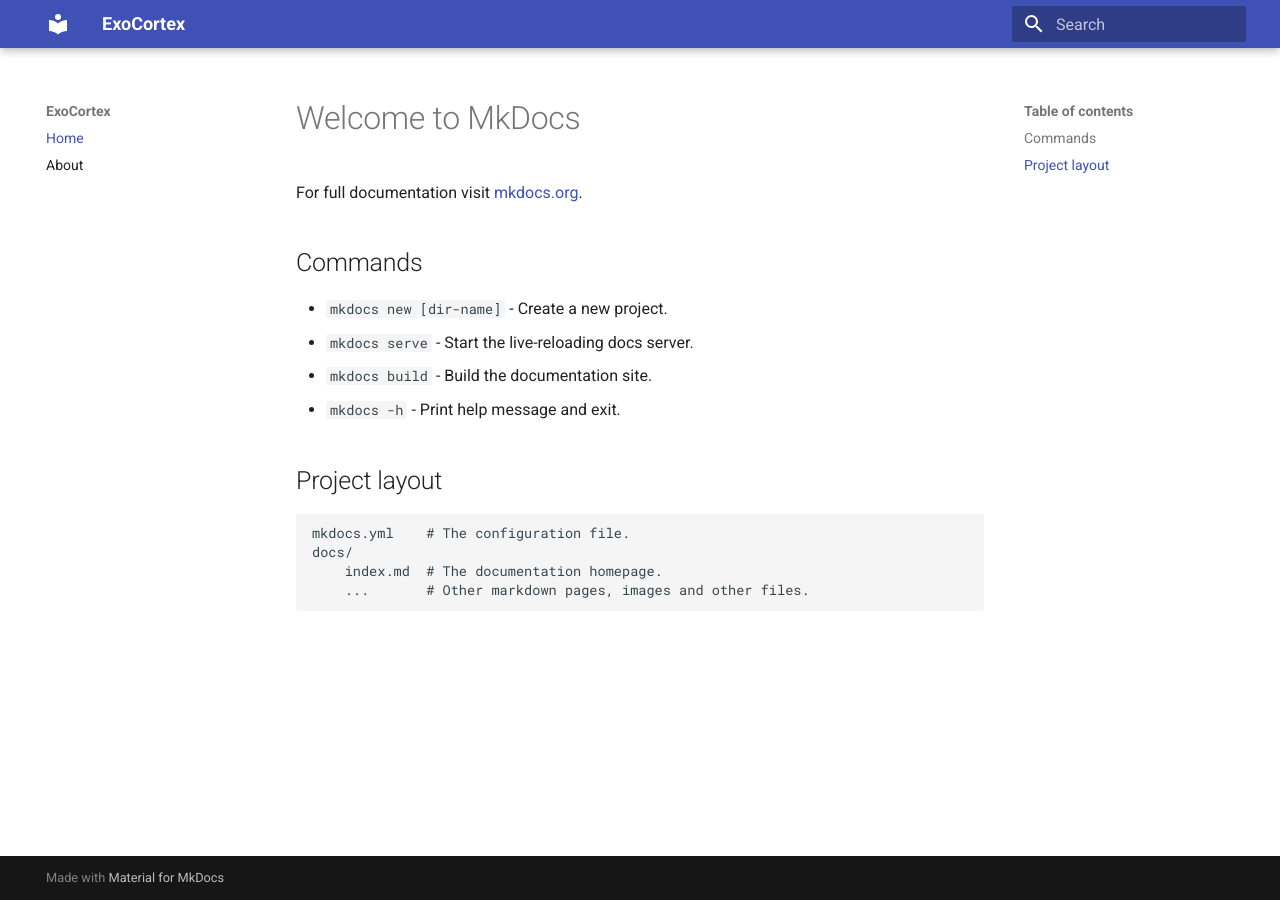
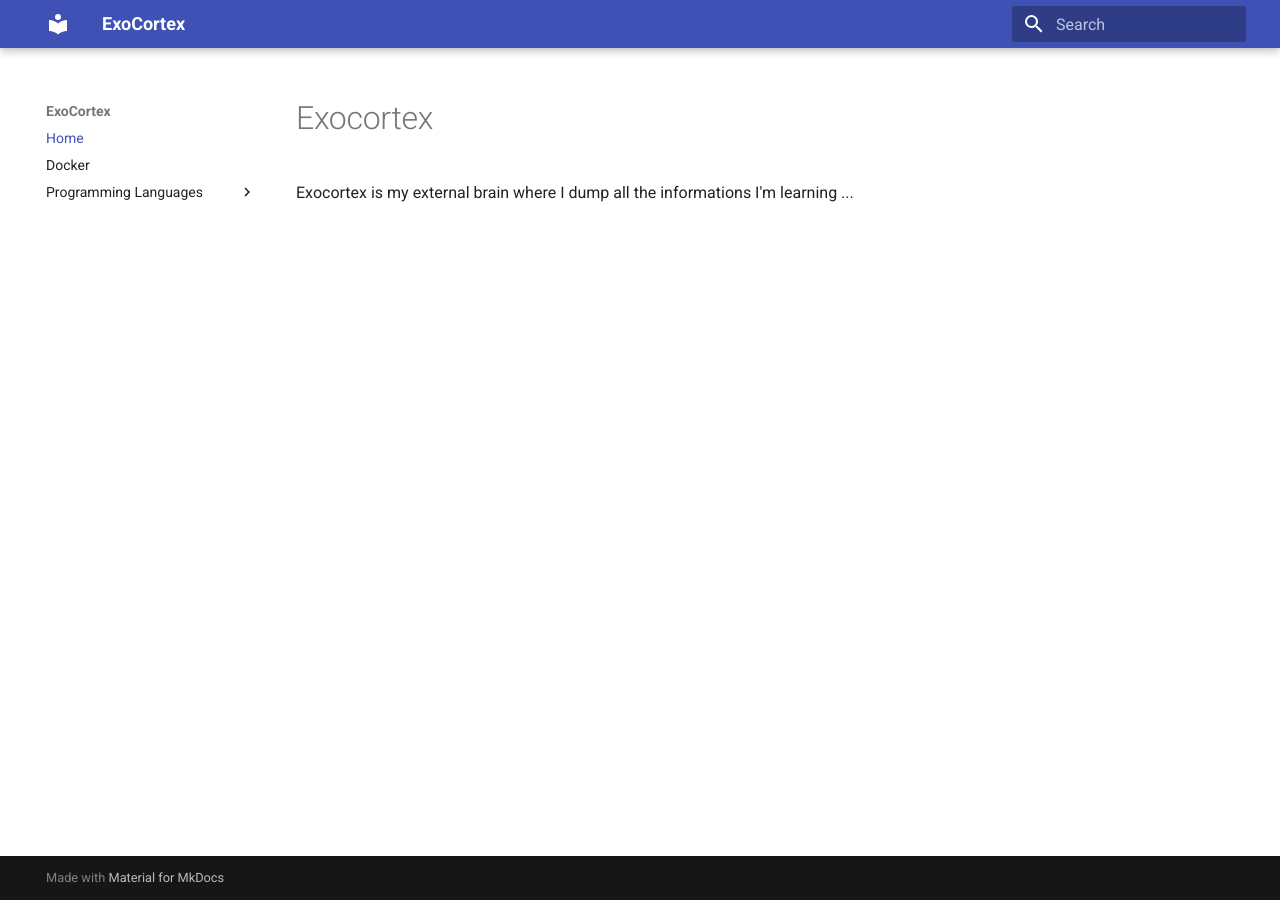
Before and after one commit to kalleb-abreu/exocortex, an MkDocs documentation site: the page built from docs/index.md, in a window 1280 px wide. Built offline with MkDocs 1.6.1 and Material for MkDocs 9.7.7, drawn with Linux system fonts in a browser that asks for light colours.

Commit message:
docs(mkdocs): create base navigation structure

```diff
--- a/docs/index.md
+++ b/docs/index.md
@@ -1,17 +1,3 @@
-# Welcome to MkDocs
+# Exocortex
 
-For full documentation visit [mkdocs.org](https://www.mkdocs.org).
-
-## Commands
-
-* `mkdocs new [dir-name]` - Create a new project.
-* `mkdocs serve` - Start the live-reloading docs server.
-* `mkdocs build` - Build the documentation site.
-* `mkdocs -h` - Print help message and exit.
-
-## Project layout
-
-    mkdocs.yml    # The configuration file.
-    docs/
-        index.md  # The documentation homepage.
-        ...       # Other markdown pages, images and other files.
+Exocortex is my external brain where I dump all the informations I'm learning ...
--- a/mkdocs.yml
+++ b/mkdocs.yml
@@ -2,4 +2,12 @@
 theme: material
 nav:
   - Home: index.md
-  - About: about.md
+  - Docker: docker/index.md
+  - Programming Languages:
+      - Go: programming_languages/go/index.md
+      - Python:
+          - Introduction: programming_languages/python/introduction.md
+          - OOP:
+              - Classes: programming_languages/python/oop/classes.md
+          - Package Managers:
+              - uv: programming_languages/python/package_managers/uv.md
```
Also changed, not shown: docs/about.md (deleted, +0 -63 lines), docs/docker/index.md (added, +3 -0 lines), docs/programming_languages/go/index.md (added, +3 -0 lines), docs/programming_languages/python/introduction.md (added, +3 -0 lines), docs/programming_languages/python/oop/classes.md (added, +3 -0 lines), docs/programming_languages/python/package_managers/uv.md (added, +3 -0 lines).
